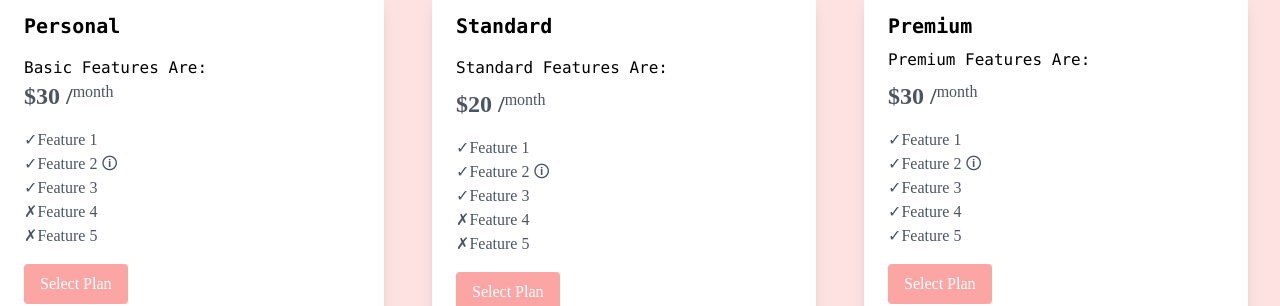
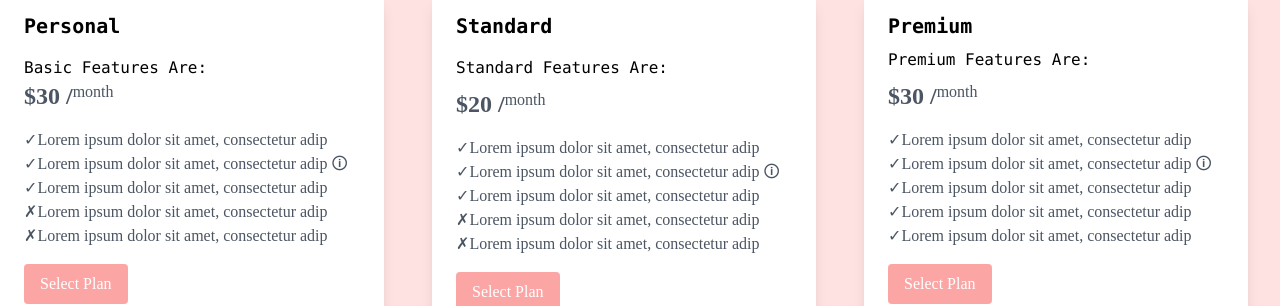
Before and after one commit to arushiMWork2004/maqroBudgetStore, a Next.js app: page / in a window 1280 px wide. Shown: the part 2220-2526 px from the top of the page. Built offline with nearby package versions, Linux system fonts and the light colour scheme.

Commit message:
Update Pricing.jsx

```diff
--- a/components/Pricing.jsx
+++ b/components/Pricing.jsx
@@ -43,11 +43,11 @@ const PricingPlan = () => {
             </div>
 
             <ul className="text-gray-600">
-              <li>✓Feature 1</li>
-              <li>✓Feature 2 🛈</li>
-              <li>✓Feature 3</li>
-              <li>✗Feature 4</li>
-              <li>✗Feature 5</li>
+              <li>✓Lorem ipsum dolor sit amet, consectetur adip</li>
+              <li>✓Lorem ipsum dolor sit amet, consectetur adip 🛈</li>
+              <li>✓Lorem ipsum dolor sit amet, consectetur adip</li>
+              <li>✗Lorem ipsum dolor sit amet, consectetur adip</li>
+              <li>✗Lorem ipsum dolor sit amet, consectetur adip</li>
             </ul>
             <button className="bg-red-300 text-white py-2 px-4 mt-4 rounded">
               Select Plan
@@ -67,11 +67,11 @@ const PricingPlan = () => {
             </p>
             </div>
             <ul className="text-gray-600">
-              <li>✓Feature 1</li>
-              <li>✓Feature 2 🛈</li>
-              <li>✓Feature 3</li>
-              <li>✗Feature 4</li>
-              <li>✗Feature 5</li>
+              <li>✓Lorem ipsum dolor sit amet, consectetur adip</li>
+              <li>✓Lorem ipsum dolor sit amet, consectetur adip 🛈</li>
+              <li>✓Lorem ipsum dolor sit amet, consectetur adip</li>
+              <li>✗Lorem ipsum dolor sit amet, consectetur adip</li>
+              <li>✗Lorem ipsum dolor sit amet, consectetur adip</li>
             </ul>
             <button className="bg-red-300 text-white py-2 px-4 mt-4 rounded">
               Select Plan
@@ -91,11 +91,11 @@ const PricingPlan = () => {
             </p>
             </div>
             <ul className="text-gray-600">
-              <li>✓Feature 1</li>
-              <li>✓Feature 2 🛈</li>
-              <li>✓Feature 3</li>
-              <li>✓Feature 4</li>
-              <li>✓Feature 5</li>
+              <li>✓Lorem ipsum dolor sit amet, consectetur adip</li>
+              <li>✓Lorem ipsum dolor sit amet, consectetur adip 🛈</li>
+              <li>✓Lorem ipsum dolor sit amet, consectetur adip</li>
+              <li>✓Lorem ipsum dolor sit amet, consectetur adip</li>
+              <li>✓Lorem ipsum dolor sit amet, consectetur adip</li>
             </ul>
             <button className="bg-red-300 text-white py-2 px-4 mt-4 rounded">
               Select Plan
```
